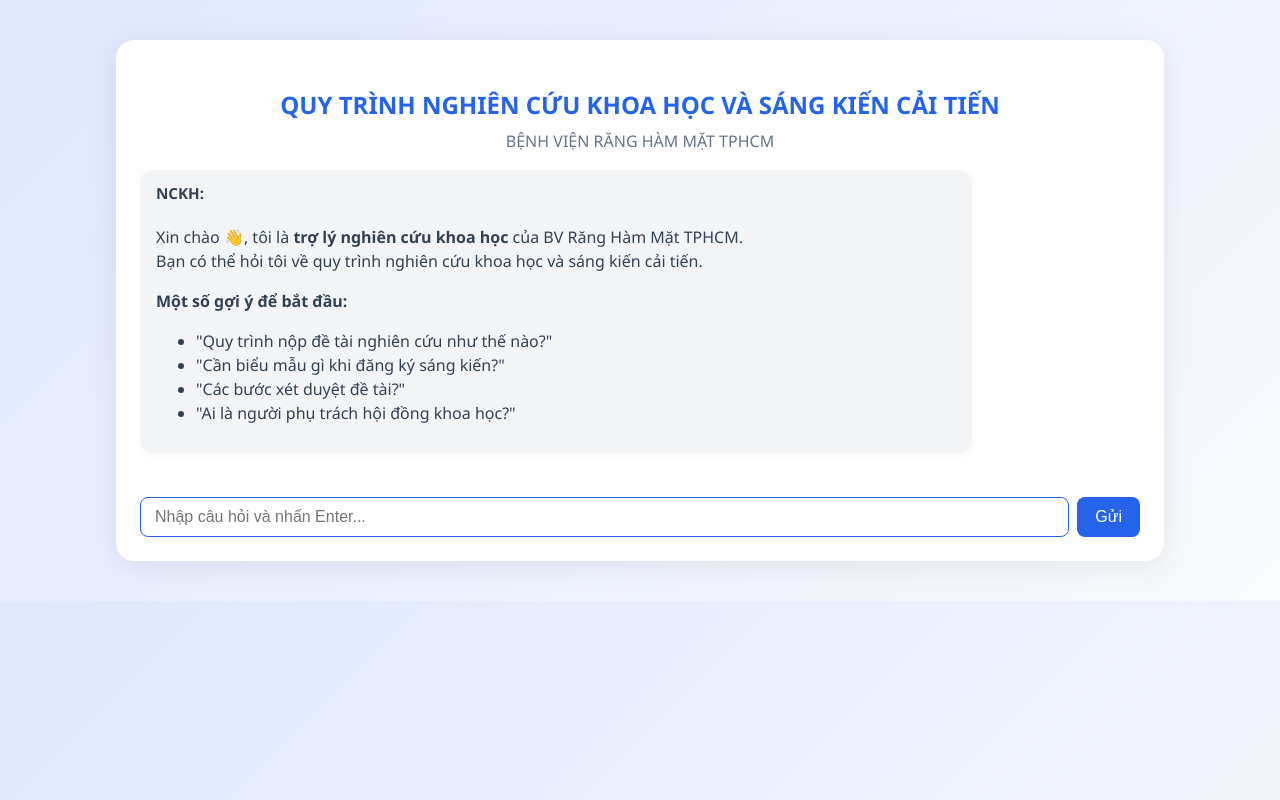
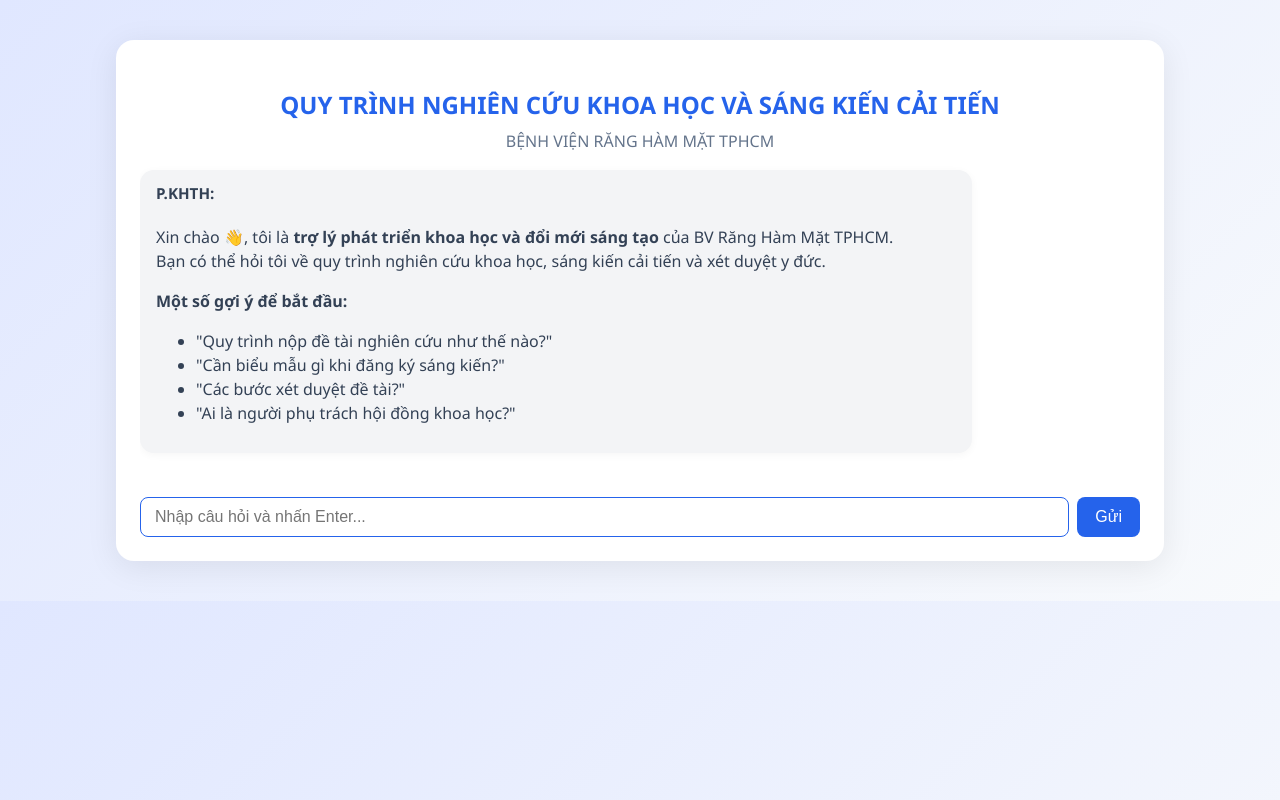
Before and after one commit to nguyenvansy123/chatgptfake, a React (Vite) app: page / in a window 1280 px wide. Built offline with nearby package versions, Linux system fonts and the light colour scheme.

Commit message:
update code

```diff
--- a/src/App.jsx
+++ b/src/App.jsx
@@ -8,8 +8,8 @@
     {
       role: "assistant",
       content: `
-Xin chào 👋, tôi là **trợ lý nghiên cứu khoa học** của BV Răng Hàm Mặt TPHCM.
-Bạn có thể hỏi tôi về quy trình nghiên cứu khoa học và sáng kiến cải tiến.
+Xin chào 👋, tôi là **trợ lý phát triển khoa học và đổi mới sáng tạo** của BV Răng Hàm Mặt TPHCM.
+Bạn có thể hỏi tôi về quy trình nghiên cứu khoa học, sáng kiến cải tiến và xét duyệt y đức.
 
 **Một số gợi ý để bắt đầu:**
 - "Quy trình nộp đề tài nghiên cứu như thế nào?"
@@ -76,7 +76,7 @@
             {
               role: "system",
               content:
-                "Nếu người dùng hỏi câu không liên quan thì trả lời: Bạn có câu hỏi gì về quy trình nghiên cứu khoa học và sáng kiến cải tiến của BV Răng Hàm Mặt TPHCM?",
+                "Nếu người dùng hỏi câu không liên quan thì trả lời: Bạn có câu hỏi gì về quy trình nghiên cứu khoa học, sáng kiến cải tiến và xét duyệt y đức của BV Răng Hàm Mặt TPHCM?",
             },
             {
               role: "system",
@@ -126,12 +126,11 @@
         {chats.map((chat, index) => (
           <div
             key={index}
-            className={`chat-bubble ${
-              chat.role === "user" ? "user" : "assistant"
-            }`}
+            className={`chat-bubble ${chat.role === "user" ? "user" : "assistant"
+              }`}
           >
             <span className="chat-role">
-              {chat.role === "user" ? "Bạn" : "NCKH"}:
+              {chat.role === "user" ? "Bạn" : "P.KHTH"}:
             </span>
             <ReactMarkdown className="chat-content">
               {chat.content}
```
